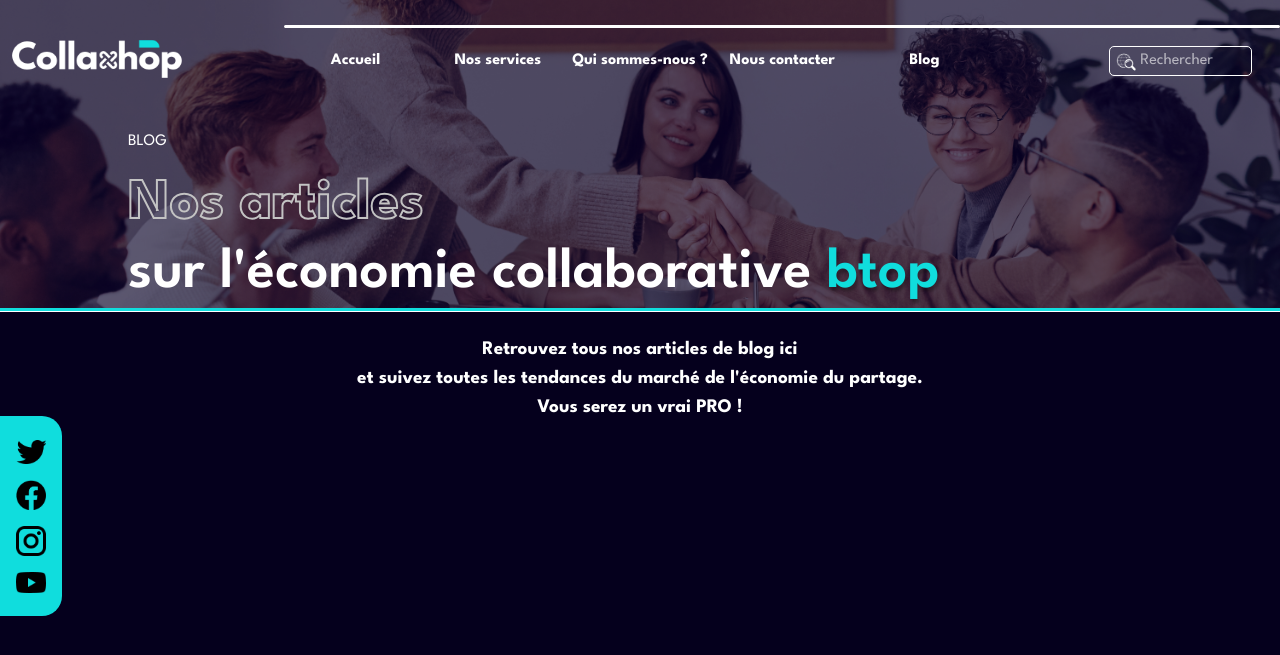
After one commit to WildCodeSchool/2022-03-php-Lyon-P3-Collahop, a Symfony app: template templates/blog/index.html.twig in a window 1280 px wide. The commit adds this page. Shown: the top 655 px of the page. Run offline with Twig, Linux system fonts and the light colour scheme; the template is opened without the code that fills it, so the values that code supplies are empty; style sheets or scripts are compiled from the project's sources; some libraries are stand-ins or nearby versions.

Commit message:
creation of blog page. There is some small things to fix (color of the blue in background, and opacity of the background image)

```diff
--- a/assets/styles/app.scss
+++ b/assets/styles/app.scss
@@ -29,6 +29,7 @@ $font-family-base: 'League Spartan';
 @import "homepage_part2";
 @import "mixins";
 @import "ebook";
+@import "blog";
 
 @import url("https://fonts.googleapis.com/css2?family=League+Spartan:wght@300;400;600;700&display=swap");
 @import url("https://fonts.googleapis.com/css2?family=League+Spartan&display=swap");
--- /dev/null
+++ b/assets/styles/blog.scss
@@ -0,0 +1,131 @@
+@import url("https://fonts.googleapis.com/css2?family=League+Spartan:wght@300;400;600;700&display=swap");
+
+*,
+::before,
+::after {
+    margin: 0;
+    padding: 0;
+    box-sizing: border-box;
+    color: $white;
+    font-family: ("League Spartan");
+}
+
+body{
+    background-color: rgb(5, 0, 29);
+}
+.blog_page{
+    padding-top: 50px;
+    background-image:
+        linear-gradient(
+            rgba(8, 0, 43, 0.65),
+            rgba(8, 0, 43, 0.65)),
+            url("../images/blog/pexels-fauxels-3184291.jpg");
+
+    background-size: 100vw;
+    background-position: center;
+}
+.first_part{
+    margin-left: 10vw;
+    margin-right: 10vw;
+}
+.transparent_weight {
+    color: transparent;
+    font-weight: 700;
+    -webkit-text-stroke: 2px rgb(195, 195, 195);
+}
+.growth_word {
+    color: $color-logo;
+    @include text-shadow;
+}
+.blog_h1 {
+    font-size: 4.5vw;
+    margin: 0;
+}
+.blog_h1 > p{
+    margin: 0;
+}
+.first_border_articles, .second_border_articles{
+    margin: 0;
+    padding: 0;
+    width: 100%;
+}
+.first_border_articles{
+    height: 3px;
+    background-color: #10dddd;
+}
+.second_border_articles{
+    height: 1px;
+    background-color: white;
+}
+.second_border_articles{
+    height: 1px;
+    background-color: white;
+}
+.blog_h2 {
+    font-size: 4vw;
+}
+a {
+    text-decoration: none;
+    color: none;
+}
+.articles{
+    margin-top: 0;
+    margin-left: 10vw;
+    margin-right: 10vw;
+}
+.article{
+    border: 2px solid #10dddd;
+    border-radius: 20px;
+    box-shadow: 0 0 1em #10dddd;
+}
+.article_img{
+    height: 25vh;
+    border-radius: 20px;
+    overflow: hidden;
+}
+.img{
+    background-size: cover;
+    background-position: center;
+    height: 100%;
+}
+.article_sumary{
+    text-align: justify;
+}
+.date_div{
+    display: flex;
+    justify-content: flex-end;
+}
+.date{
+    display: flex;
+    justify-content: center;
+    align-items: center;
+    background-color: #10dddd;
+    height: 30px;
+    width: 100px;
+    border-radius: 20px;
+    padding-top: 1%;
+    color: rgb(8, 0, 43)
+}
+
+@media screen and (min-width: 950px) {
+    .blog_page{
+        padding-top: 130px;
+    }
+}
+
+@media screen and (min-width: 450px) {
+    .blog_h2 {
+        font-size: 3vw;
+    }
+}
+
+@media screen and (min-width: 700px) {
+    .blog_h2 {
+        font-size: 2vw;
+    }
+}
+@media screen and (min-width: 1100px) {
+    .blog_h2 {
+        font-size: 1.5vw;
+    }
+}
--- a/templates/_navbar.html.twig
+++ b/templates/_navbar.html.twig
@@ -22,7 +22,7 @@
 			<div class="indicator" id="indicator_contact"></div>
 
 			{# Blog #}
-			<a class="desktop blog" href="#">Blog</a>
+			<a class="desktop blog" href="/blog">Blog</a>
 			<div class="indicator" id="indicator_blog"></div>
 
 			{# Input Rechercher #}
--- /dev/null
+++ b/templates/blog/index.html.twig
@@ -0,0 +1,54 @@
+{% extends 'base.html.twig' %}
+
+{% block title %}Blog
+{% endblock %}
+
+{% block body %}
+	<header>
+		{% include ('_navbar.html.twig') %}
+	</header>
+	{% include "home/partials/_sidebar_user.html.twig" %}
+	<div class="blog_page">
+        <div class="first_part">
+            <p>BLOG</p>
+            <div>
+                <h1 class="blog_h1">
+                    <p class="transparent_weight mb-0">Nos articles</p>
+                    <p>sur l'économie collaborative
+                        <span class="growth_word">btop</span>
+                    </p>
+                </h1>
+            </div>
+        </div>
+    </div>
+    <div class="lines">
+		<div class="first_border_articles"></div>
+		<div class="second_border_articles"></div>
+
+	</div>
+	<div class="articles">
+		<div class="acrticles_text text-center fw-bold">
+			<p class="blog_h2 mt-4">Retrouvez tous nos articles de blog ici</br>et suivez toutes les tendances du marché de l'économie du partage.</br>Vous serez un vrai PRO !</p>
+        </div>
+        <a href="#">
+            <div class="container">
+                <div class="row">
+                    {% for article in articles %}
+                    <div class="col-sm-12 col-md-6 col-lg-6 col-xl-6 col-xxl-4 p-3">
+                        <div class="article p-3 mb-3">
+                            <div class="article_img mb-3">
+                                <div class="img" style="background-image: url({{ article.image }});"></div>
+                            </div>
+                            <h2>{{ article.title }}</h2>
+                            <div class="article_sumary mb-2">{{ article.articleSumary }}</div>
+                            <div class="date_div">
+                                <div class="date">{{ article.date|date('d/m/Y') }}</div>
+                            </div>
+                        </div>
+                    </div>
+                    {% endfor %}
+                </div>
+            </div>
+        </a>
+    </div>
+{% endblock %}
```
Also changed, not shown: migrations/Version20220615082917.php (added, +31 -0 lines), migrations/Version20220615083426.php (added, +31 -0 lines), src/Controller/BlogController.php (added, +21 -0 lines), src/Entity/Articles.php (added, +96 -0 lines), src/Repository/ArticlesRepository.php (added, +66 -0 lines), assets/images/blog/pexels-fauxels-3184291.jpg (added).
